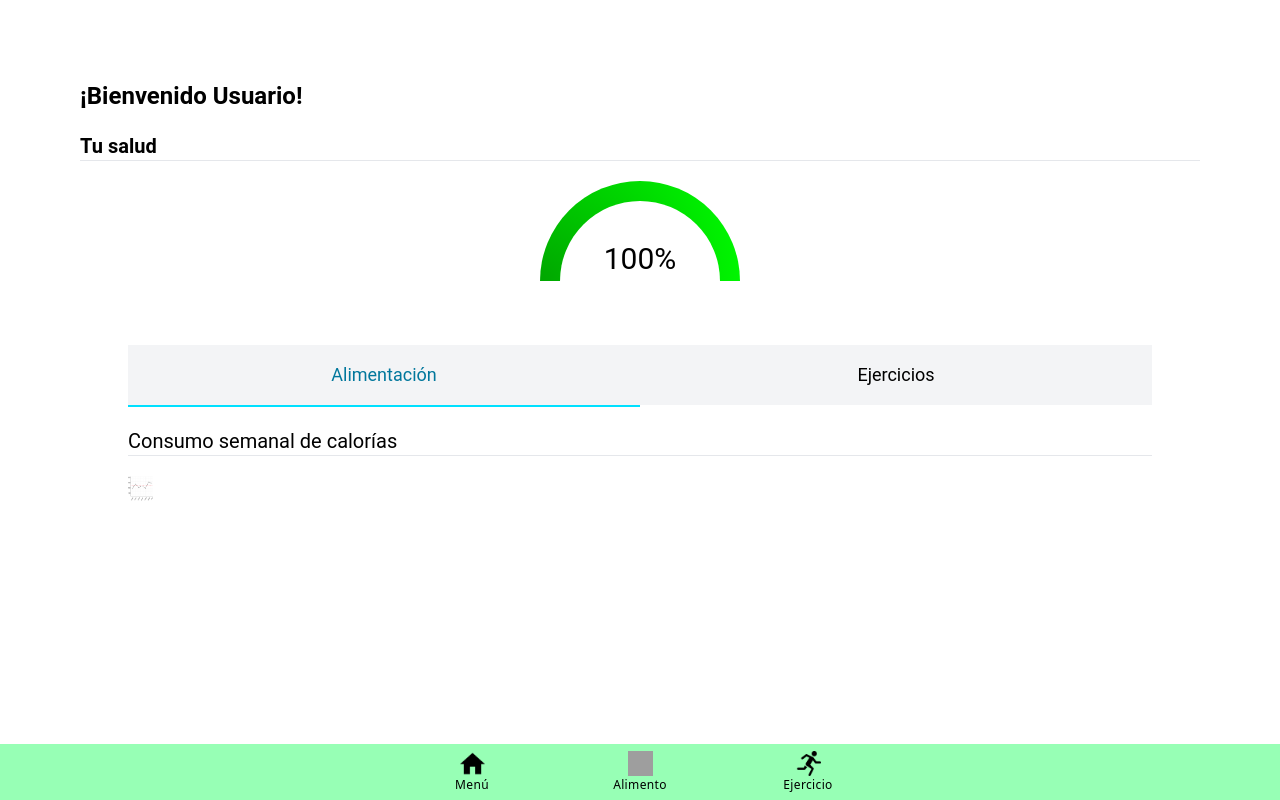
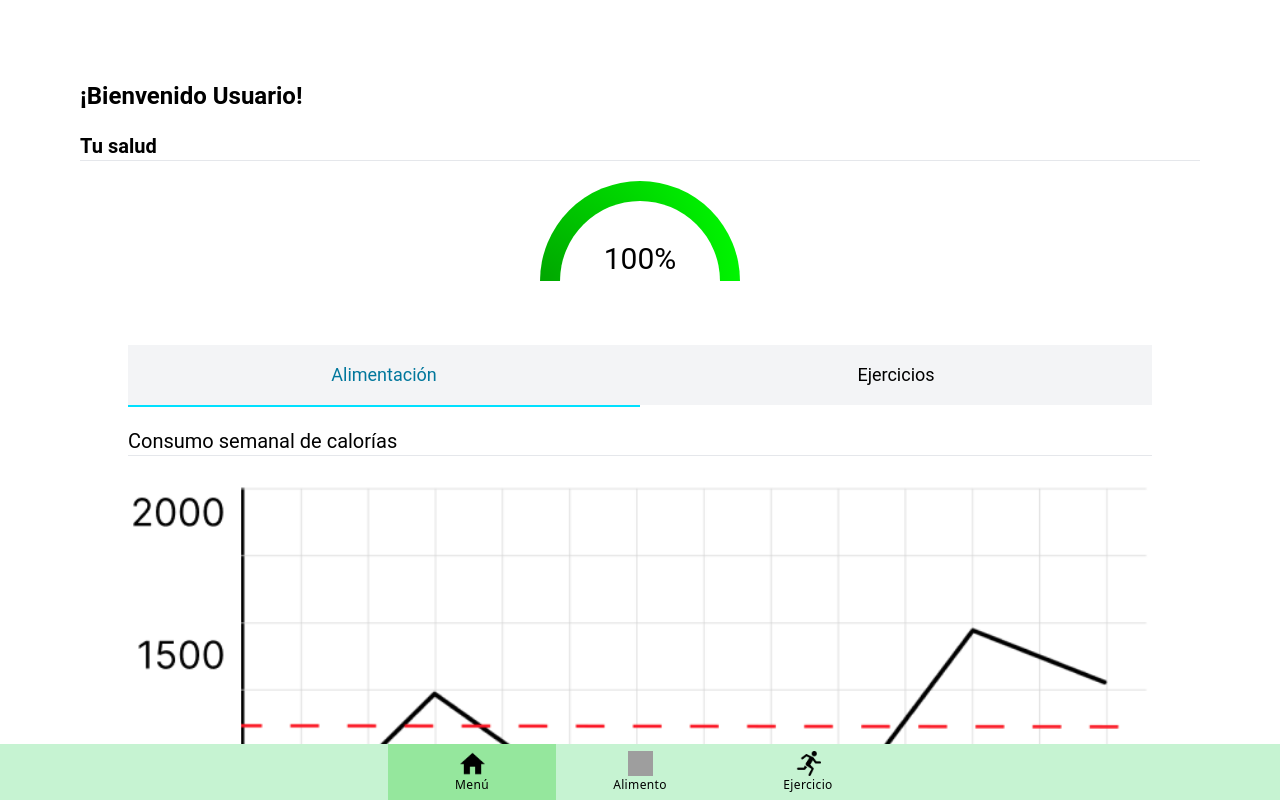
Before and after one commit to cykrr/salud-ionic, a React (Vite) app: page /tabs/menu in a window 1280 px wide. Built offline with nearby package versions, Linux system fonts and the light colour scheme; grey boxes are pictures that could not be loaded.

Commit message:
Refactor Register, MainTabRoot.css, Food, Exercise, Main, TermsConditions, CreateFood, and App.tsx files

```diff
--- a/src/App.tsx
+++ b/src/App.tsx
@@ -8,12 +8,13 @@
     IonTabBar,
     IonTabButton,
     IonTabs,
-    setupIonicReact
+    setupIonicReact,
 } from '@ionic/react';
 import { IonReactRouter } from '@ionic/react-router';
 import { ellipse, square, triangle } from 'ionicons/icons';
 import {Main, Login, Register, TermsConditions, Menu, Food, CreateFood, AddFood, AddExercise, Exercise} from './pages';
 import {NavBar} from './components';
+import { Switch } from 'react-router-dom';
 
 
 /* Core CSS required for Ionic components to work properly */
@@ -43,7 +44,7 @@
 
   <IonApp>
     <IonReactRouter>
-        <IonRouterOutlet>
+        <Switch>
           <Route exact path="/"
             component={Main} />
           <Route path="/login"
@@ -54,17 +55,8 @@
             component={TermsConditions} />
           <Route path="/tabs"
             render={() => <MainTabRoot />}/>
-          <Route path="/add_food"
-            component={AddFood} />
-          <Route path="/add_exercise"
-            component={AddExercise} />
-          <Route path="/create_food"
-            component={CreateFood} />
-          <Route path="/food"
-            component={Food} />
-          <Route path="/exercise"
-            component={Exercise} />
-        </IonRouterOutlet>
+
+        </Switch>
     </IonReactRouter>
   </IonApp>
 
--- a/src/pages/CreateFood.tsx
+++ b/src/pages/CreateFood.tsx
@@ -9,9 +9,7 @@
     return (
         <IonPage>
             <IonHeader>
-                <IonToolbar>
-                    <IonTitle>Crear alimento</IonTitle>
-                </IonToolbar>
+
             </IonHeader>
             <IonContent>
                 <div className="flex w-full h-full flex-col">
@@ -26,13 +24,13 @@
                             <div className="flex flex-row gap-2">
                                 <Input className="w-full" inputType="number" placeholder="Tamaño porción"></Input>
                                 <Select>
-                                    <option value={0} selected>Unidad</option>
+                                    <option value={0}>Unidad</option>
                                     <option value={1}>g.</option>
                                     <option value={2}>mL.</option>
                                 </Select>
                             </div>
                         </div>
-                        <Button>Agregar</Button>
+                        <Button className = "self-center w-32">Agregar</Button>
                     </div>
                 </div>
             </IonContent>
--- a/src/pages/Exercise.tsx
+++ b/src/pages/Exercise.tsx
@@ -44,7 +44,7 @@
                                 <p className="italic">No has alcanzado el consumo mínimo recomendado.</p>
                                 <div className="h-4"></div>
                                 <center>
-                                    <LinkButton href="/add_exercise">Añadir ejercicio</LinkButton>
+                                    <LinkButton href="/tabs/exercise/add">Añadir ejercicio</LinkButton>
                                 </center>
                             </div>
                     </div>
--- a/src/pages/Food.tsx
+++ b/src/pages/Food.tsx
@@ -55,7 +55,7 @@
                                 <p className="italic">No has alcanzado el consumo mínimo recomendado.</p>
                                 <div className="h-4"></div>
                                 <center>
-                                    <LinkButton href="/add_food">Añadir alimento</LinkButton>
+                                    <LinkButton href="/tabs/food/add">Añadir alimento</LinkButton>
                                 </center>
                             </div>
                     </div>
--- a/src/pages/Main.tsx
+++ b/src/pages/Main.tsx
@@ -22,7 +22,7 @@
                 <IonButton routerLink="/terms_and_conditions">Terms and Conditions</IonButton>
                 <IonButton routerLink="/tabs">Menu</IonButton>
                 <IonButton routerLink="/food">Food</IonButton>
-                <IonButton routerLink="/exercise">Food</IonButton>
+                <IonButton routerLink="/exercise">Exercise</IonButton>
                 <IonButton routerLink="/add_food">Add Food</IonButton>
                 <IonButton routerLink="/add_exercise">Add Exercise</IonButton>
                 <IonButton routerLink="/create_food">Create Food</IonButton>
--- a/src/pages/MainTabRoot.css
+++ b/src/pages/MainTabRoot.css
@@ -1,5 +1,9 @@
+body {
+    /* set variable --ion-color-primary to #C6F3D2 */
+    --ion-color-primary: rgb(10, 78, 17);
+}
 ion-tab-bar, ion-tab-button {
-    background-color: #97ffb5;
+    background-color: #C6F3D2;
     color: black;
 }
 
@@ -7,7 +11,12 @@
     color: black;
 }
 
-img {
+.tab-bar-button {
     width: 25px;
     height: 25px;
 }
+
+.selected-tab {
+    background-color: #95E79D;
+    color: black;
+}
--- a/src/pages/MainTabRoot.tsx
+++ b/src/pages/MainTabRoot.tsx
@@ -1,5 +1,6 @@
 import { NavBar } from "../components";
 import MainTabs from "./MainTabs";
+import { AddFood, AddExercise, CreateFood } from "./";
 
 import { IonContent, IonHeader, IonPage } from '@ionic/react';
 import { IonRouterOutlet, IonTabBar, IonTabButton, IonTabs, IonIcon, IonLabel } from '@ionic/react';
@@ -8,37 +9,68 @@
 
 import { Menu, Food, Exercise } from '.'
 
+import { useState } from 'react'
+
 import './MainTabRoot.css'
 
 export default function MainTabRoot() {
+    const [selected, setSelected] = useState('menu');
+    function handleClick(e: CustomEvent<HTMLIonTabButtonElement>) {
+        const selectedTab: string = e['detail']['tab']
+        setSelected(selectedTab)
+        // console.log(selectedTab)
+    }
     return (
         <IonTabs>
             <IonRouterOutlet>
-      <Redirect exact path="/tabs" to="/tabs/menu"/>
+                <Redirect exact path="/tabs" to="/tabs/menu" />
                 <Route exact path="/tabs">
                     <Redirect to="/tabs/menu" />
                 </Route>
                 <Route exact path="/tabs/menu">
-        <Menu/>
+                    <Menu />
                 </Route>
                 <Route exact path="/tabs/food">
-        <Food/>
+                    <Food />
                 </Route>
-      <Route path="/tabs/exercise">
-        <Exercise/>
+                <Route exact path="/tabs/food/add">
+                    <AddFood></AddFood>
                 </Route>
+                <Route exact path="/tabs/food/create">
+                    <CreateFood/>
+                </Route>
+
+                <Route exact path="/tabs/exercise">
+                    <Exercise />
+                </Route>
+
+                <Route exact path="/tabs/exercise/add"
+                    component={AddExercise} />
+
             </IonRouterOutlet>
             <IonTabBar slot="bottom">
-      <IonTabButton tab="tab1" href="/tabs/menu">
-        <img src="src/assets/menu.png"/>
+                <IonTabButton
+                    tab="menu"
+                    onClick={handleClick}
+                    className={(selected === "menu") ? "selected-tab" : ""}
+                    href="/tabs/menu">
+                    <img className="tab-bar-button" src="src/assets/menu.png" />
                     <IonLabel>Menú</IonLabel>
                 </IonTabButton>
-      <IonTabButton tab="tab2" href="/tabs/food">
-        <img src='src/assets/alimentacion.png'/>
+                <IonTabButton
+                    onClick={handleClick}
+                    tab="food"
+                    className={(selected === "food") ? "selected-tab" : ""}
+                    href="/tabs/food">
+                    <img className="tab-bar-button" src='src/assets/alimentacion.png' />
                     <IonLabel>Alimento</IonLabel>
                 </IonTabButton>
-      <IonTabButton tab="tab3" href="/tabs/exercise">
-        <img src='src/assets/ejercicios.png'/>
+                <IonTabButton
+                    onClick={handleClick}
+                    tab="exercise"
+                    className={(selected === "exercise") ? "selected-tab" : ""}
+                    href="/tabs/exercise">
+                    <img className="tab-bar-button" src='src/assets/ejercicios.png' />
                     <IonLabel>Ejercicio</IonLabel>
                 </IonTabButton>
             </IonTabBar>
--- a/src/pages/Register.tsx
+++ b/src/pages/Register.tsx
@@ -55,9 +55,7 @@
     return (
         <IonPage>
             <IonHeader>
-                <IonToolbar>
-                    <IonTitle>Registro</IonTitle>
-                </IonToolbar>
+
             </IonHeader>
             <IonContent>
                 <div className="mt-10 flex  h-full justify-center align-center">
--- a/src/pages/TermsConditions.tsx
+++ b/src/pages/TermsConditions.tsx
@@ -27,7 +27,7 @@
                         <p>Nos reservamos el derecho de modificar estos términos y condiciones en cualquier momento. Cualquier modificación entrará en vigor inmediatamente después de su publicación en la aplicación. Se te notificará sobre cualquier cambio significativo en los términos y condiciones.</p>
                     </div>
                     <div className="flex w-full flex-row justify-center space-x-5">
-                        <LinkButton href="/menu">Aceptar</LinkButton>
+                        <LinkButton href="/tabs">Aceptar</LinkButton>
                         <LinkButton href="/signin">Rechazar</LinkButton>
                     </div>
                 </div>
```
Also changed, not shown: src/pages/AddFood.tsx (+6 -6 lines), src/pages/Login.tsx (+14 -12 lines). Lines whose indentation alone changed are shown as unchanged.
